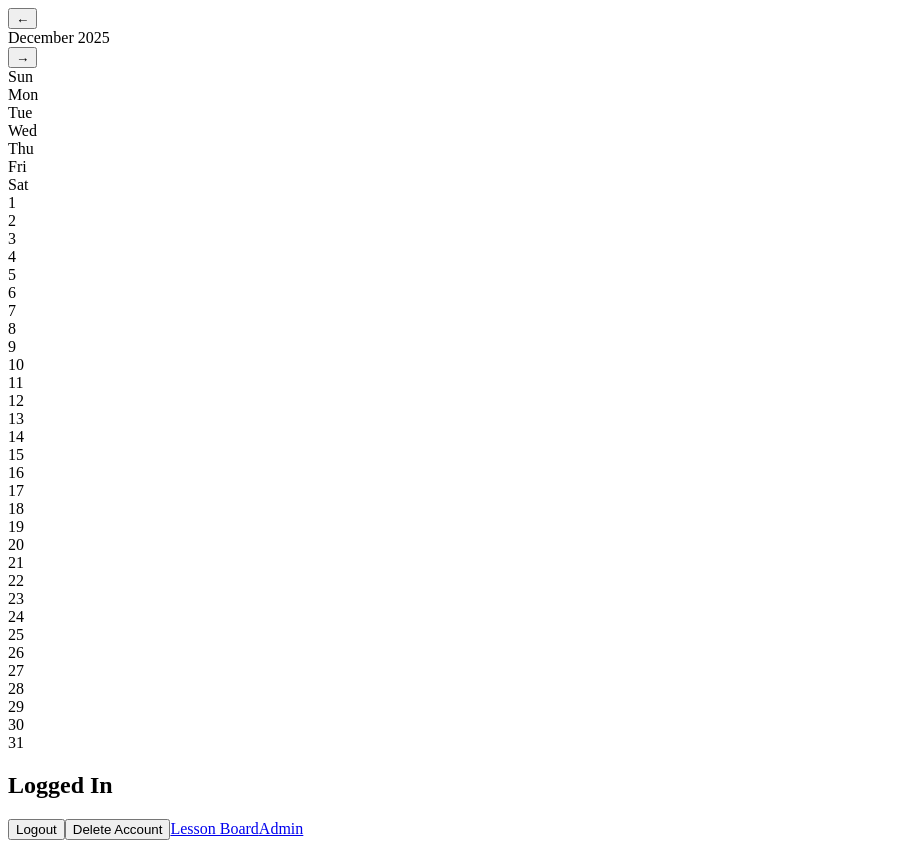
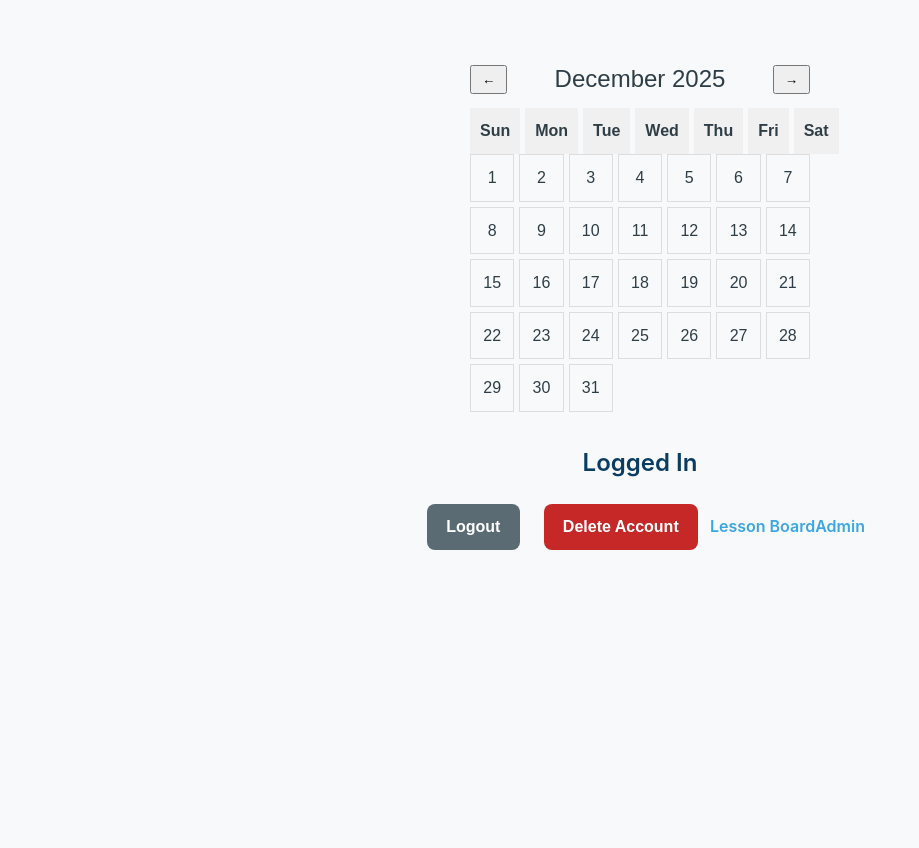
Before and after one commit to roc2246/ski-lessons, a React (Vite) app in the folder client/: page /instructor in a window 1280 px wide. Shown: the whole page, without its empty margins (0-919 px from the left). After the commit the page ends 800 px from the top, so only its background shows below. Built offline with nearby package versions, Linux system fonts and the light colour scheme; sample sign-in values are in the browser's storage.

Commit message:
Refactored css from vanilla frontend

```diff
--- a/client/src/App.jsx
+++ b/client/src/App.jsx
@@ -4,6 +4,8 @@ import Instructor from "./pages/Instructor";
 import Register from "./pages/Register";
 import AdminHome from "./pages/AdminHome";
 import CreateLesson from "./pages/CreateLesson";
+import "./styles/main.css";
+
 
 function App() {
   const token = localStorage.getItem("token");
--- a/client/src/components/Calendar.jsx
+++ b/client/src/components/Calendar.jsx
@@ -1,5 +1,6 @@
 import { useState, useEffect } from "react";
 import * as lib from "../utils/calendar-library";
+import "../styles/calendar.css";
 
 function Calendar() {
   const [calendar, setCalendar] = useState({ monthYear: "", dates: [] });
--- /dev/null
+++ b/client/src/styles/calendar.css
@@ -0,0 +1,83 @@
+/* Block: calendar-section (layout container) */
+.calendar-section {
+  display: flex;
+  justify-content: center;
+  margin-top: 40px;
+  font-family: Arial, sans-serif;
+}
+
+/* Block: calendar */
+.calendar {
+  width: 340px;
+}
+
+/* Elements */
+.calendar__header {
+  display: flex;
+  justify-content: space-between;
+  align-items: center;
+  margin-bottom: 10px;
+}
+
+.calendar__month-year {
+  font-size: 24px;
+}
+
+.calendar__nav {
+  padding: 5px 10px;
+  cursor: pointer;
+}
+
+.calendar__days,
+.calendar__dates {
+  display: grid;
+  grid-template-columns: repeat(7, 1fr);
+  gap: 5px;
+}
+
+.calendar__day,
+.calendar__date {
+  text-align: center;
+  padding: 10px;
+}
+
+.calendar__day {
+  background-color: #f0f0f0;
+  font-weight: bold;
+}
+
+.calendar__date {
+  border: 1px solid #ddd;
+}
+
+/* Modifier */
+.calendar__date--today {
+  background-color: #cce5ff;
+  border: 2px solid #339af0;
+  font-weight: bold;
+}
+
+/* Instructor controls */
+.instructor__controls {
+  text-align: center;
+  margin-top: 20px;
+}
+
+.instructor__title {
+  margin-bottom: 10px;
+}
+
+.instructor__btn {
+  margin: 5px;
+}
+
+.instructor__link {
+  display: block;
+  margin-top: 10px;
+  color: #007bff;
+  text-decoration: none;
+}
+
+.instructor__link:hover {
+  text-decoration: underline;
+}
--- /dev/null
+++ b/client/src/styles/main.css
@@ -0,0 +1,394 @@
+/********************************************
+ * MAIN.CSS – ADA Compliant, REM-Based,
+ * Mobile-First, WCAG AA Contrast Friendly
+ ********************************************/
+
+/* ------------------------------------------
+   0. RESET (ADA-friendly)
+------------------------------------------- */
+html {
+  font-size: 100%; /* ADA-compliant base, scalable */
+}
+
+*,
+*::before,
+*::after {
+  box-sizing: border-box;
+}
+
+body {
+  margin: 0;
+  padding: 0;
+  font-family: "Inter", Arial, sans-serif;
+  background: var(--color-bg);
+  color: var(--color-text);
+  line-height: 1.6; /* ADA recommended */
+  min-height: 100vh;
+}
+
+:focus-visible {
+  outline: 0.2rem solid var(--color-accent);
+  outline-offset: 0.2rem;
+}
+
+a {
+  text-decoration: none;
+  color: inherit;
+}
+
+img {
+  max-width: 100%;
+  height: auto;
+}
+
+/* ------------------------------------------
+   1. VARIABLES – ADA-compliant palette
+------------------------------------------- */
+:root {
+  --color-primary: #0a3d62;
+  --color-accent: #3ba6e4;
+  --color-bg: #f7f9fb;
+  --color-panel: #ffffff;
+  --color-ice: #d6e9f8;
+  --color-text: #2f3e46;
+  --color-danger: #c62828;
+  --color-secondary: #5a6b74;
+
+  --radius: 0.5rem;
+  --shadow: 0 0.25rem 0.75rem rgba(0, 0, 0, 0.1);
+}
+
+/* ------------------------------------------
+   2. TYPOGRAPHY
+------------------------------------------- */
+h1,
+h2,
+h3 {
+  margin: 0;
+  font-weight: 600;
+  color: var(--color-primary);
+}
+
+p {
+  margin-bottom: 1rem;
+}
+
+/* ------------------------------------------
+   3. GLOBAL LAYOUT (mobile-first)
+------------------------------------------- */
+main {
+  padding: 1.25rem;
+  display: flex;
+  flex-direction: column;
+  align-items: center;
+}
+
+.login,
+.new-user {
+  width: 100%;
+  margin-top: 2rem;
+  padding: 1.5rem;
+  background: var(--color-panel);
+  border-radius: var(--radius);
+  box-shadow: var(--shadow);
+}
+
+.instructor,
+.lesson-board {
+  width: 100%;
+  padding: 1.25rem;
+}
+
+/* ------------------------------------------
+   4. FORMS
+------------------------------------------- */
+.login__form,
+.new-user__form {
+  display: flex;
+  flex-direction: column;
+  gap: 1rem;
+}
+
+.login__label,
+.new-user__label {
+  font-size: 1rem;
+  font-weight: 600;
+}
+
+.login__input,
+.new-user__input {
+  padding: 0.75rem;
+  border: 0.1rem solid #c4cdd4;
+  border-radius: var(--radius);
+  font-size: 1rem;
+  background: #ffffff;
+}
+
+.login__input:focus-visible,
+.new-user__input:focus-visible {
+  border-color: var(--color-accent);
+  box-shadow: 0 0 0 0.2rem rgba(59, 166, 228, 0.3);
+}
+
+/* --- CREATE LESSON FORM (fits into existing FORMS structure) --- */
+.create-lesson__form {
+  display: flex;
+  flex-direction: column;
+  gap: 1rem;
+}
+
+.create-lesson__label {
+  font-size: 1rem;
+  font-weight: 600;
+}
+
+.create-lesson__input {
+  padding: 0.75rem;
+  border: 0.1rem solid #c4cdd4;
+  border-radius: var(--radius);
+  font-size: 1rem;
+  background: #ffffff;
+}
+
+.create-lesson__input:focus-visible {
+  border-color: var(--color-accent);
+  box-shadow: 0 0 0 0.2rem rgba(59, 166, 228, 0.3);
+}
+
+.login__link,
+.new-user__link,
+.instructor__link,
+.lesson-board__link {
+  display: inline-block;
+  color: var(--color-accent);
+  font-weight: 600;
+  margin-top: 1rem;
+}
+
+.login__link:hover,
+.new-user__link:hover,
+.instructor__link:hover,
+.lesson-board__link:hover {
+  text-decoration: underline;
+}
+
+/* ------------------------------------------
+   5. BUTTON SYSTEM (ADA)
+------------------------------------------- */
+.btn {
+  padding: 0.85rem 1.2rem;
+  border: none;
+  border-radius: var(--radius);
+  font-weight: 600;
+  font-size: 1rem;
+  cursor: pointer;
+  width: 100%;
+  min-height: 2.75rem;
+  transition: background 0.2s ease, transform 0.1s ease;
+}
+
+.btn:active {
+  transform: scale(0.97);
+}
+
+.btn--primary {
+  background: var(--color-primary);
+  color: #ffffff;
+}
+
+.btn--primary:hover {
+  background: #083653;
+}
+
+.btn--secondary {
+  background: var(--color-secondary);
+  color: #ffffff;
+}
+
+.btn--secondary:hover {
+  background: #4c5961;
+}
+
+.btn--danger {
+  background: var(--color-danger);
+  color: #ffffff;
+}
+
+.btn--danger:hover {
+  background: #a32222;
+}
+
+/* ------------------------------------------
+   6. PAGE SPECIFIC
+------------------------------------------- */
+
+/* LOGIN */
+.login__title {
+  text-align: center;
+  font-size: 1.75rem;
+  margin-bottom: 1rem;
+}
+
+/* REGISTER */
+.new-user__form-title {
+  text-align: center;
+}
+
+/* INSTRUCTOR */
+.instructor__controls {
+  margin-top: 2rem;
+  text-align: center;
+}
+
+.instructor__btn {
+  margin: 0.75rem 0;
+}
+
+/* LESSON BOARD */
+.lesson-board__title {
+  text-align: center;
+  margin-bottom: 1.25rem;
+}
+
+.lesson-board__controls {
+  text-align: center;
+  margin-top: 1.25rem;
+}
+
+.lesson-board__btn {
+  margin: 0.75rem 0;
+}
+
+/* CALENDAR DATE BLOCKS */
+.date {
+  display: flex;
+  flex-direction: column;
+  gap: 1.2rem;
+  padding: 1.6rem;
+  background: var(--color-panel);
+  border-radius: var(--radius);
+  box-shadow: var(--shadow);
+}
+
+.date__day {
+  font-size: 1.4rem;
+  font-weight: 600;
+  color: var(--color-text);
+}
+
+.date__time-slot {
+  font-size: 1.2rem;
+  font-weight: 500;
+  color: var(--color-secondary);
+}
+
+.date__lesson-type {
+  display: inline-block;
+  margin-top: 0.3rem;
+  padding: 0.4rem 0.8rem;
+  font-size: 1rem;
+  background: var(--color-accent);
+  color: #fff;
+  border-radius: 0.4rem;
+}
+
+.date__button-add-lesson {
+  padding: 0.8rem 1.2rem;
+  font-size: 1.2rem;
+  font-weight: 600;
+  border: none;
+  border-radius: var(--radius);
+  background: var(--color-primary);
+  color: #fff;
+  cursor: pointer;
+}
+
+.date__button-add-lesson:focus,
+.date__button-add-lesson:hover {
+  outline: 0.2rem solid var(--color-accent);
+  outline-offset: 0.2rem;
+}
+
+/* --- CREATE LESSON PAGE-SPECIFIC --- */
+.create-lesson {
+  width: 100%;
+  margin-top: 2rem;
+  padding: 1.5rem;
+  background: var(--color-panel);
+  border-radius: var(--radius);
+  box-shadow: var(--shadow);
+}
+
+.create-lesson__header {
+  text-align: center;
+  margin-bottom: 1.25rem;
+}
+
+.create-lesson__link {
+  display: inline-block;
+  margin-bottom: 1rem;
+  color: var(--color-accent);
+  font-weight: 600;
+}
+
+.create-lesson__link:hover {
+  text-decoration: underline;
+}
+
+/* ------------------------------------------
+   7. UTILITIES
+------------------------------------------- */
+.center {
+  text-align: center;
+}
+.mt-20 {
+  margin-top: 1.25rem;
+}
+.mt-30 {
+  margin-top: 1.875rem;
+}
+.mb-20 {
+  margin-bottom: 1.25rem;
+}
+.hidden {
+  display: none !important;
+}
+
+/* ------------------------------------------
+   8. RESPONSIVE BREAKPOINTS
+------------------------------------------- */
+@media (min-width: 37.5rem) {
+  .btn {
+    width: auto;
+  }
+
+  .instructor__btn,
+  .lesson-board__btn {
+    width: auto;
+    margin: 0.75rem;
+  }
+
+  .date {
+    flex-direction: row;
+    justify-content: space-between;
+    align-items: center;
+  }
+
+  .create-lesson {
+    max-width: 28rem;
+    padding: 2rem;
+  }
+}
+
+@media (min-width: 56.25rem) {
+  .login,
+  .new-user {
+    max-width: 25rem;
+    padding: 2rem;
+  }
+
+  .instructor,
+  .lesson-board {
+    max-width: 56;
+  }
+}
```
